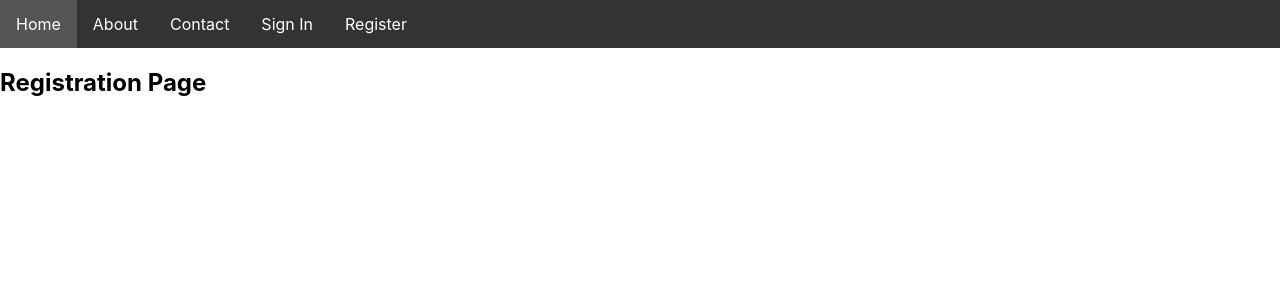
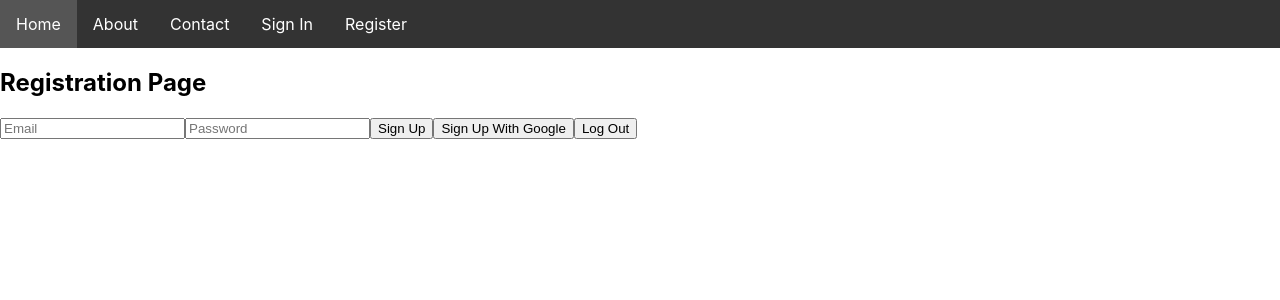
Before and after one commit to DuckMouse/WizardryAndWyverns, a React (Create React App) app: page /register in a window 1280 px wide. Shown: the top 300 px of the page. Built offline with nearby package versions, Linux system fonts and the light colour scheme.

Commit message:
adds firebase authentication for user registration

```diff
--- a/package.json
+++ b/package.json
@@ -11,6 +11,7 @@
     "@types/node": "^16.18.57",
     "@types/react": "^18.2.25",
     "@types/react-dom": "^18.2.10",
+    "firebase": "^10.8.1",
     "html-webpack-plugin": "^5.6.0",
     "react": "^18.2.0",
     "react-dom": "^18.2.0",
--- /dev/null
+++ b/src/config/firebase.jsx
@@ -0,0 +1,20 @@
+
+import { initializeApp } from "firebase/app";
+import { getAuth, GoogleAuthProvider } from "firebase/auth";
+import { getAnalytics } from "firebase/analytics";
+
+const firebaseConfig = {
+  apiKey: "AIzaSyDFoTDCkven6e30fcSLZVW2YnvNet8GD3I",
+  authDomain: "teampick-99790.firebaseapp.com",
+  projectId: "teampick-99790",
+  storageBucket: "teampick-99790.appspot.com",
+  messagingSenderId: "493084048516",
+  appId: "1:493084048516:web:7eaaacc1319256a9fd96d1",
+  measurementId: "G-5CRPXGHCYF"
+};
+
+
+const app = initializeApp(firebaseConfig);
+export const auth = getAuth(app);
+export const googleProvider = new GoogleAuthProvider();
+const analytics = getAnalytics(app);
--- a/src/pages/Home.jsx
+++ b/src/pages/Home.jsx
@@ -1,9 +1,15 @@
 import React from 'react';
+import LoginButton from '../shared/loginButton/LoginButton';
+import RegisterButton from '../shared/registerButton/RegisterButton';
 
 const Home= () => {
     return (
         <div>
             <h2>Home Page</h2>
+            <h3>TEAMPICK LOGO</h3>
+            <LoginButton />
+            <RegisterButton />
+
         </div>
     );
 }
--- a/src/pages/Register.jsx
+++ b/src/pages/Register.jsx
@@ -1,9 +1,49 @@
-import React from 'react';
+import React, { useState } from 'react';
+import { auth, googleProvider } from '../config/firebase';
+import { createUserWithEmailAndPassword, signInWithPopup, signOut } from 'firebase/auth';
 
 const Register = () => {
+const [email, setEmail] = useState("");
+const [password, setPassword] = useState("");
+
+const registerWithEmail = async () => {
+    try {
+    await createUserWithEmailAndPassword(auth, email, password);
+    } catch (err) {
+        console.error(err)
+    }
+};
+
+const signUpWithGoogle = async () => {
+    try {
+    await signOut(auth);
+    } catch (err) {
+        console.error(err)
+    }
+};
+
+const logout = async () => {
+    try {
+    await signInWithPopup(auth, googleProvider);
+    } catch (err) {
+        console.error(err)
+    }
+};
+
     return (
         <div>
             <h2>Registration Page</h2>
+
+            <input placeholder='Email'
+            onChange={(e) => setEmail(e.target.value)}/>
+
+            <input placeholder='Password'
+            type='password'
+            onChange={(e) => setPassword(e.target.value)}/>
+
+            <button onClick={registerWithEmail}>Sign Up</button>
+            <button onClick={signUpWithGoogle}>Sign Up With Google</button>
+            <button>Log Out</button>
         </div>
     );
 }
--- a/src/shared/loginButton/LoginButton.jsx
+++ b/src/shared/loginButton/LoginButton.jsx
@@ -5,7 +5,7 @@ import { Link } from "react-router-dom";
 const LoginButton = ({ to, onClick, children }) => {
   return (
     <Link to={to}>
-      <button className="login-button" onClick={onClick}>
+      <button className="login-button" onClick={onClick}>Log In
         {children}
       </button>
     </Link>
--- a/src/shared/registerButton/RegisterButton.jsx
+++ b/src/shared/registerButton/RegisterButton.jsx
@@ -5,7 +5,7 @@ import { Link } from "react-router-dom";
 const RegisterButton = ({ to, onClick, children }) => {
   return (
     <Link to={to}>
-      <button className="register-button" onClick={onClick}>
+      <button className="register-button" onClick={onClick}> Register
         {children}
       </button>
     </Link>
```
Also changed, not shown: 1 other file (tests, documents, lock files or other folders).
